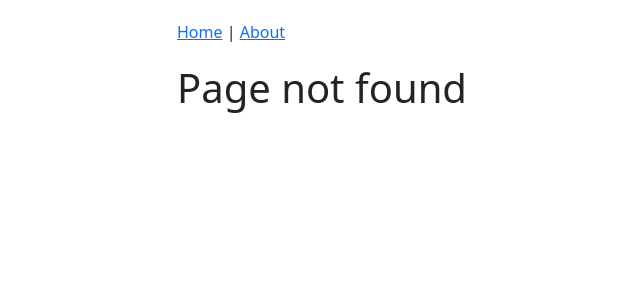
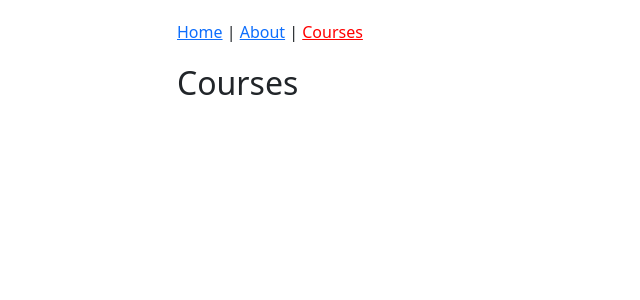
Before and after one commit to kkim-r7/redux-basic, a React app: page /courses in a window 1280 px wide. Before the commit this address had no page. Shown: the top 300 px of the page, without its empty margins (50-690 px from the left). Built offline with nearby package versions, Linux system fonts and the light colour scheme.

Commit message:
add courses page

```diff
--- a/src/components/App.js
+++ b/src/components/App.js
@@ -4,6 +4,7 @@
 import AboutPage from "./about/AboutPage";
 import Header from "./common/Header";
 import PageNotFound from "./PageNotFound";
+import CoursesPage from "./courses/CoursesPage";
 
 export default function App() {
   return (
@@ -11,6 +12,7 @@
       <Header />
       <Switch>
         <Route exact path="/" component={HomePage} />
+        <Route path="/courses" component={CoursesPage} />
         <Route path="/about" component={AboutPage} />
         <Route component={PageNotFound} />
       </Switch>
--- a/src/components/common/Header.js
+++ b/src/components/common/Header.js
@@ -9,8 +9,12 @@
         Home
       </NavLink>
       {" | "}
-      <NavLink to="/about" activeStyle={activeStyle} exact>
+      <NavLink to="/about" activeStyle={activeStyle}>
         About
+      </NavLink>
+      {" | "}
+      <NavLink to="/courses" activeStyle={activeStyle}>
+        Courses
       </NavLink>
     </nav>
   );
--- /dev/null
+++ b/src/components/courses/CoursesPage.js
@@ -0,0 +1,9 @@
+import React from "react";
+
+class CoursesPage extends React.Component {
+  render() {
+    return <h2>Courses</h2>;
+  }
+}
+
+export default CoursesPage;
```
